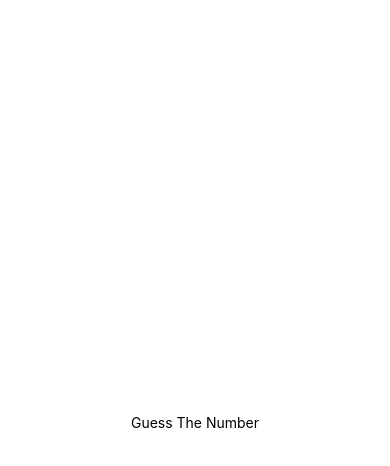
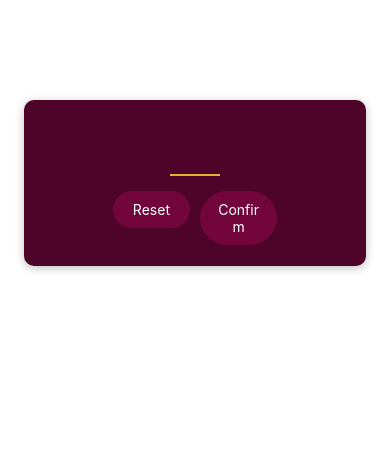
Before and after one commit to ChaitanyaRajNimap/GuessTheNumberRN, a React Native app: screen / in a window 390 px wide. Shown: the top 466 px of the page. Built offline with nearby package versions, Linux system fonts and the light colour scheme.

Commit message:
Button on start game screen improved

```diff
--- a/App.js
+++ b/App.js
@@ -1,20 +1,8 @@
-import { StatusBar } from "expo-status-bar";
-import { StyleSheet, Text, View } from "react-native";
+import { StyleSheet } from "react-native";
+import StartGameScreen from "./screens/StartGameScreen";
 
 export default function App() {
-  return (
-    <View style={styles.container}>
-      <StatusBar style="auto" />
-      <Text>Guess The Number</Text>
-    </View>
-  );
+  return <StartGameScreen />;
 }
 
-const styles = StyleSheet.create({
-  container: {
-    flex: 1,
-    backgroundColor: "#fff",
-    alignItems: "center",
-    justifyContent: "center",
-  },
-});
+const styles = StyleSheet.create({});
--- /dev/null
+++ b/components/PrimaryButton.js
@@ -0,0 +1,45 @@
+import { View, Text, Pressable, StyleSheet } from "react-native";
+
+function PrimaryButton({ children }) {
+  function pressHandler() {
+    console.log("Preesed!");
+  }
+  return (
+    <View style={styles.buttonOuterContainer}>
+      <Pressable
+        style={({ pressed }) =>
+          pressed
+            ? [styles.buttonInnerContainer, styles.pressed]
+            : styles.buttonInnerContainer
+        }
+        onPress={pressHandler}
+        android_ripple={{ color: "#640233" }}
+      >
+        <Text style={styles.buttonText}>{children}</Text>
+      </Pressable>
+    </View>
+  );
+}
+
+export default PrimaryButton;
+
+const styles = StyleSheet.create({
+  buttonOuterContainer: {
+    borderRadius: 30,
+    margin: 5,
+    overflow: "hidden",
+  },
+  buttonInnerContainer: {
+    paddingVertical: 10,
+    paddingHorizontal: 16,
+    backgroundColor: "#72063c",
+    elevation: 2,
+  },
+  buttonText: {
+    color: "white",
+    textAlign: "center",
+  },
+  pressed: {
+    opacity: 0.75,
+  },
+});
--- a/screens/StartGameScreen.js
+++ b/screens/StartGameScreen.js
@@ -1,12 +1,60 @@
-import { View, TextInput } from "react-native";
+import { View, TextInput, StyleSheet } from "react-native";
+import PrimaryButton from "../components/PrimaryButton";
 
 function StartGameScreen() {
   return (
-    <View>
-      <TextInput />
-      BUTTONS
+    <View style={styles.inputContainer}>
+      <TextInput
+        style={styles.numberInput}
+        maxLength={2}
+        keyboardType="number-pad"
+        autoCapitalize="none"
+        autoCorrect={false}
+      />
+      <View style={styles.buttonsContainer}>
+        <View style={styles.button}>
+          <PrimaryButton>Reset</PrimaryButton>
+        </View>
+        <View style={styles.button}>
+          <PrimaryButton>Confirm</PrimaryButton>
+        </View>
+      </View>
     </View>
   );
 }
 
 export default StartGameScreen;
+
+const styles = StyleSheet.create({
+  inputContainer: {
+    padding: 16,
+    borderRadius: 10,
+    marginTop: 100,
+    marginHorizontal: 24,
+    alignItems: "center",
+    backgroundColor: "#4e0329",
+    elevation: 10, //Like box-shadow only for Android
+    justifyContent: "center",
+    shadowColor: "black", // Like boax-shadow for IOS
+    shadowOffset: { width: 0, height: 2 },
+    shadowRadius: 10,
+    shadowOpacity: 0.25,
+  },
+  numberInput: {
+    width: 50,
+    height: 50,
+    borderBottomColor: "#ddb52f",
+    borderBottomWidth: 2,
+    marginVertical: 10,
+    color: "#ddb52f",
+    fontSize: 32,
+    fontWeight: "bold",
+    textAlign: "center",
+  },
+  buttonsContainer: {
+    flexDirection: "row",
+  },
+  button: {
+    flex: 1,
+  },
+});
```
